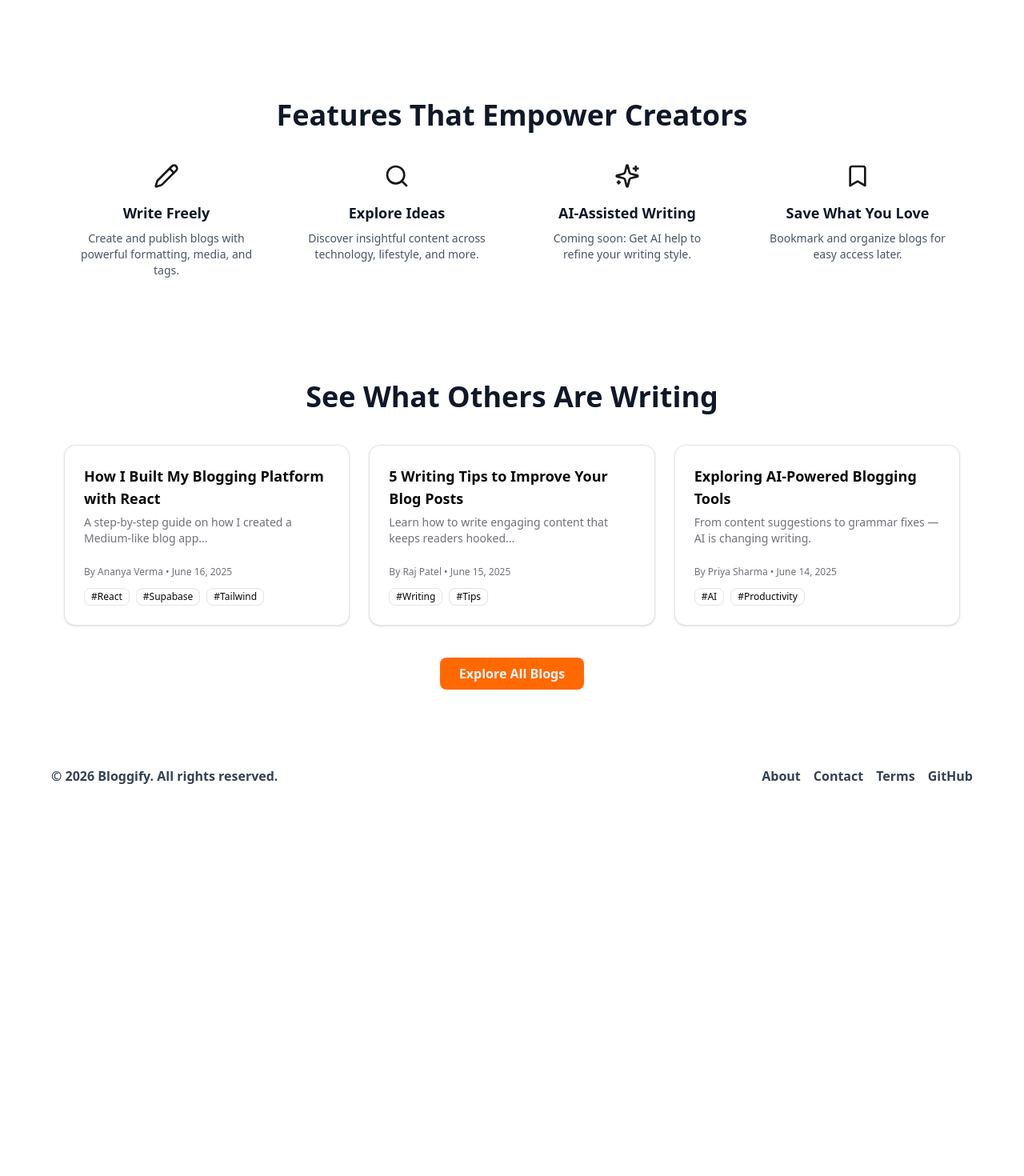
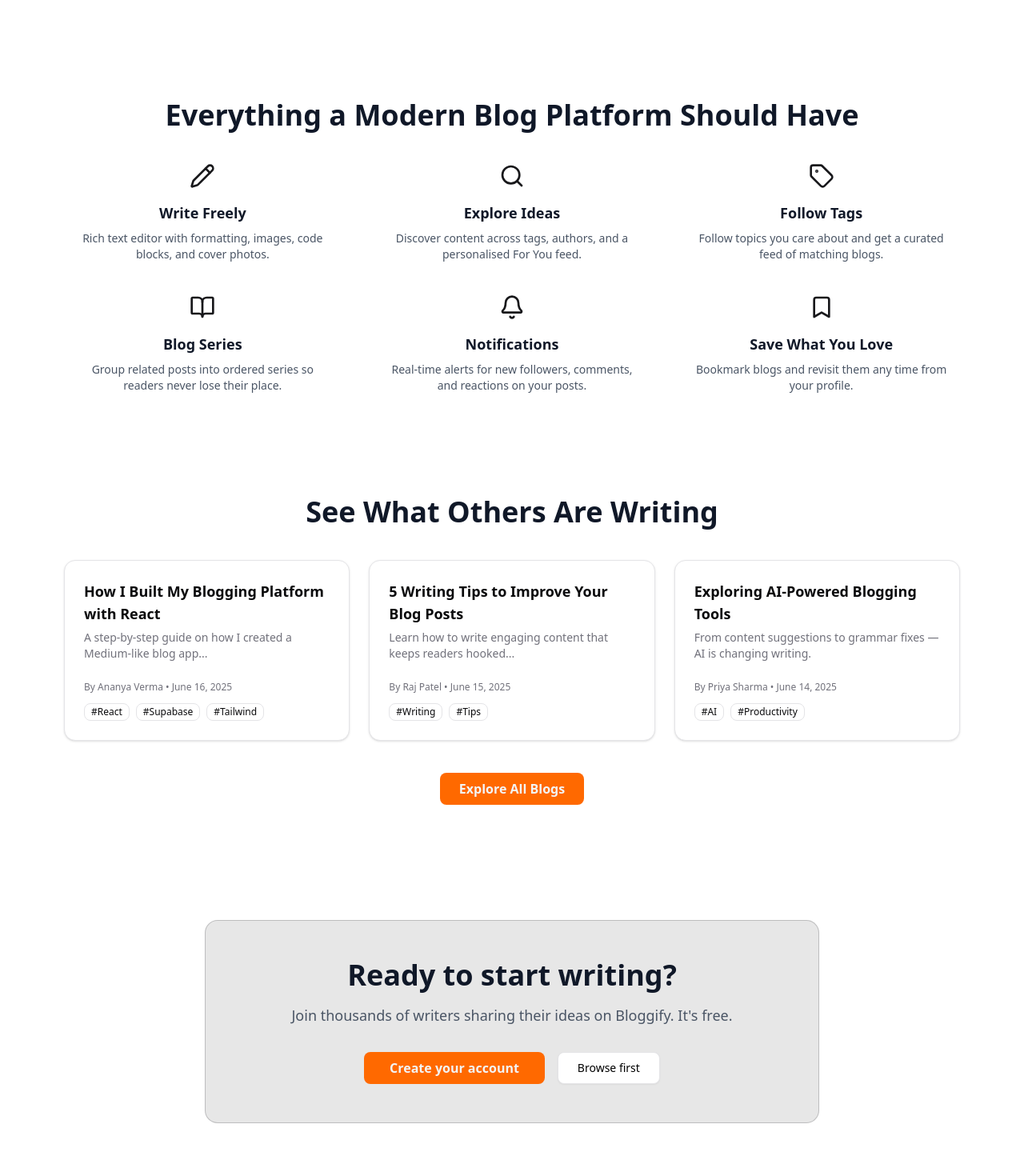
Before and after one commit to dhanunjayalakshmi/Bloggify, a React (Vite) app in the folder Blog_Frontend/: page / in a window 1280 px wide. Shown: the part 580-2050 px from the top of the page at 80% size. Before the commit the page ends 1594 px from the top, so only its background shows below. Built offline with nearby package versions, Linux system fonts and the light colour scheme; no server answers.

Commit message:
Added stats on landing page

```diff
--- a/Blog_Frontend/src/components/landingPage/BlogPreviewSection.jsx
+++ b/Blog_Frontend/src/components/landingPage/BlogPreviewSection.jsx
@@ -7,7 +7,7 @@ import {
 } from "../ui/card";
 import { Button } from "../ui/button";
 import { Badge } from "../ui/badge";
-import { useNavigate } from "react-router-dom";
+import { useModalStore } from "@/stores/modalStore";
 
 const mockBlogs = [
   {
@@ -35,7 +35,7 @@ const mockBlogs = [
 ];
 
 const BlogPreviewSection = () => {
-  const navigate = useNavigate();
+  const { openModal } = useModalStore();
 
   return (
     <section className="py-16 px-4 max-w-6xl mx-auto">
@@ -67,7 +67,7 @@ const BlogPreviewSection = () => {
       </div>
 
       <div className="flex justify-center mt-10">
-        <Button onClick={() => navigate("/home")} size="lg">
+        <Button onClick={() => openModal("login")} size="lg">
           Explore All Blogs
         </Button>
       </div>
--- /dev/null
+++ b/Blog_Frontend/src/components/landingPage/CTASection.jsx
@@ -0,0 +1,37 @@
+import { useModalStore } from "@/stores/modalStore";
+import { Button } from "../ui/button";
+
+const CTASection = () => {
+  const { openModal } = useModalStore();
+
+  return (
+    <section className="py-20 px-4">
+      <div className="max-w-3xl mx-auto text-center bg-primary/10 dark:bg-primary/5 border border-primary/20 rounded-2xl p-12">
+        <h2 className="text-3xl md:text-4xl font-bold text-gray-900 dark:text-white mb-4">
+          Ready to start writing?
+        </h2>
+        <p className="text-gray-600 dark:text-gray-400 mb-8 text-lg">
+          Join thousands of writers sharing their ideas on Bloggify. It's free.
+        </p>
+        <div className="flex gap-4 flex-wrap justify-center">
+          <Button
+            size="lg"
+            className="px-8"
+            onClick={() => openModal("signup")}
+          >
+            Create your account
+          </Button>
+          <Button
+            size="lg"
+            variant="outline"
+            onClick={() => openModal("login")}
+          >
+            Browse first
+          </Button>
+        </div>
+      </div>
+    </section>
+  );
+};
+
+export default CTASection;
--- a/Blog_Frontend/src/components/landingPage/FeaturesSection.jsx
+++ b/Blog_Frontend/src/components/landingPage/FeaturesSection.jsx
@@ -1,27 +1,40 @@
-import { Pencil, Search, Sparkles, Bookmark } from "lucide-react";
+import { Pencil, Search, Bell, Bookmark, Tag, BookOpen } from "lucide-react";
 
 const features = [
   {
     icon: <Pencil className="w-8 h-8 text-primary" />,
     title: "Write Freely",
     description:
-      "Create and publish blogs with powerful formatting, media, and tags.",
+      "Rich text editor with formatting, images, code blocks, and cover photos.",
   },
   {
     icon: <Search className="w-8 h-8 text-primary" />,
     title: "Explore Ideas",
     description:
-      "Discover insightful content across technology, lifestyle, and more.",
+      "Discover content across tags, authors, and a personalised For You feed.",
   },
   {
-    icon: <Sparkles className="w-8 h-8 text-primary" />,
-    title: "AI-Assisted Writing",
-    description: "Coming soon: Get AI help to refine your writing style.",
+    icon: <Tag className="w-8 h-8 text-primary" />,
+    title: "Follow Tags",
+    description:
+      "Follow topics you care about and get a curated feed of matching blogs.",
+  },
+  {
+    icon: <BookOpen className="w-8 h-8 text-primary" />,
+    title: "Blog Series",
+    description:
+      "Group related posts into ordered series so readers never lose their place.",
+  },
+  {
+    icon: <Bell className="w-8 h-8 text-primary" />,
+    title: "Notifications",
+    description:
+      "Real-time alerts for new followers, comments, and reactions on your posts.",
   },
   {
     icon: <Bookmark className="w-8 h-8 text-primary" />,
     title: "Save What You Love",
-    description: "Bookmark and organize blogs for easy access later.",
+    description: "Bookmark blogs and revisit them any time from your profile.",
   },
 ];
 
@@ -29,9 +42,9 @@ const FeaturesSection = () => {
   return (
     <section className="py-16 px-4 max-w-6xl mx-auto text-center">
       <h2 className="text-3xl md:text-4xl font-bold mb-10 text-gray-900 dark:text-white">
-        Features That Empower Creators
+        Everything a Modern Blog Platform Should Have
       </h2>
-      <div className="grid grid-cols-1 sm:grid-cols-2 md:grid-cols-4 gap-8">
+      <div className="grid grid-cols-1 sm:grid-cols-2 md:grid-cols-3 gap-10">
         {features.map((feature, index) => (
           <div
             key={index}
--- /dev/null
+++ b/Blog_Frontend/src/components/landingPage/PopularTagsSection.jsx
@@ -0,0 +1,45 @@
+import { useNavigate } from "react-router-dom";
+
+const TAG_COLORS = [
+  "bg-blue-100 text-blue-700 dark:bg-blue-900/40 dark:text-blue-300",
+  "bg-purple-100 text-purple-700 dark:bg-purple-900/40 dark:text-purple-300",
+  "bg-green-100 text-green-700 dark:bg-green-900/40 dark:text-green-300",
+  "bg-orange-100 text-orange-700 dark:bg-orange-900/40 dark:text-orange-300",
+  "bg-pink-100 text-pink-700 dark:bg-pink-900/40 dark:text-pink-300",
+  "bg-yellow-100 text-yellow-700 dark:bg-yellow-900/40 dark:text-yellow-300",
+  "bg-teal-100 text-teal-700 dark:bg-teal-900/40 dark:text-teal-300",
+  "bg-red-100 text-red-700 dark:bg-red-900/40 dark:text-red-300",
+  "bg-indigo-100 text-indigo-700 dark:bg-indigo-900/40 dark:text-indigo-300",
+  "bg-cyan-100 text-cyan-700 dark:bg-cyan-900/40 dark:text-cyan-300",
+];
+
+const PopularTagsSection = ({ tags = [] }) => {
+  const navigate = useNavigate();
+
+  if (!tags.length) return null;
+
+  return (
+    <section className="py-16 px-4 max-w-6xl mx-auto text-center">
+      <h2 className="text-3xl md:text-4xl font-bold mb-4 text-gray-900 dark:text-white">
+        Explore Popular Topics
+      </h2>
+      <p className="text-gray-500 dark:text-gray-400 mb-10">
+        Find blogs on the topics that matter to you
+      </p>
+      <div className="flex flex-wrap justify-center gap-3">
+        {tags.map(({ tag, count }, idx) => (
+          <button
+            key={tag}
+            onClick={() => navigate(`/tags/${tag}`)}
+            className={`px-4 py-2 rounded-full text-sm font-medium transition hover:scale-105 ${TAG_COLORS[idx % TAG_COLORS.length]}`}
+          >
+            #{tag}
+            <span className="ml-2 opacity-60 text-xs">{count}</span>
+          </button>
+        ))}
+      </div>
+    </section>
+  );
+};
+
+export default PopularTagsSection;
--- /dev/null
+++ b/Blog_Frontend/src/components/landingPage/TopAuthorsSection.jsx
@@ -0,0 +1,48 @@
+import { Users } from "lucide-react";
+import { useNavigate } from "react-router-dom";
+
+const TopAuthorsSection = ({ authors = [] }) => {
+  const navigate = useNavigate();
+
+  if (!authors.length) return null;
+
+  return (
+    <section className="py-16 px-4 max-w-6xl mx-auto">
+      <h2 className="text-3xl md:text-4xl font-bold mb-10 text-center text-gray-900 dark:text-white">
+        Top Authors
+      </h2>
+      <div className="grid grid-cols-1 sm:grid-cols-2 md:grid-cols-4 gap-6">
+        {authors.map((author) => (
+          <div
+            key={author.id}
+            onClick={() => navigate(`/users/${author.id}`)}
+            className="flex flex-col items-center text-center p-6 rounded-xl bg-gray-50 dark:bg-gray-900 border border-gray-100 dark:border-gray-700 cursor-pointer hover:border-primary transition"
+          >
+            <img
+              src={
+                author.avatar ||
+                "https://encrypted-tbn0.gstatic.com/images?q=tbn:ANd9GcRcKpkc_AQKNOt8OsfV3wsfDGOrr-SkE_MRcg&s"
+              }
+              alt={author.name}
+              className="w-16 h-16 rounded-full object-cover mb-3"
+            />
+            <h3 className="font-semibold text-gray-900 dark:text-white">
+              {author.name}
+            </h3>
+            {author.bio && (
+              <p className="text-xs text-gray-500 dark:text-gray-400 mt-1 line-clamp-2">
+                {author.bio}
+              </p>
+            )}
+            <div className="flex items-center gap-1 mt-3 text-xs text-muted-foreground">
+              <Users className="w-3 h-3" />
+              <span>{author.followers_count ?? 0} followers</span>
+            </div>
+          </div>
+        ))}
+      </div>
+    </section>
+  );
+};
+
+export default TopAuthorsSection;
--- /dev/null
+++ b/Blog_Frontend/src/hooks/usePublicStats.js
@@ -0,0 +1,19 @@
+import { useEffect, useState } from "react";
+import api from "@/lib/apiClient";
+
+const usePublicStats = () => {
+  const [data, setData] = useState(null);
+  const [loading, setLoading] = useState(true);
+
+  useEffect(() => {
+    api
+      .get("/public/stats")
+      .then((res) => setData(res.data))
+      .catch((err) => console.error("Failed to fetch public stats:", err))
+      .finally(() => setLoading(false));
+  }, []);
+
+  return { data, loading };
+};
+
+export default usePublicStats;
--- a/Blog_Frontend/src/pages/LandingPage/LandingPage.jsx
+++ b/Blog_Frontend/src/pages/LandingPage/LandingPage.jsx
@@ -1,6 +1,10 @@
 import BlogPreviewSection from "@/components/landingPage/BlogPreviewSection";
 import FeaturesSection from "@/components/landingPage/FeaturesSection";
 import HeroSection from "@/components/landingPage/HeroSection";
+import TopAuthorsSection from "@/components/landingPage/TopAuthorsSection";
+import PopularTagsSection from "@/components/landingPage/PopularTagsSection";
+import CTASection from "@/components/landingPage/CTASection";
+import usePublicStats from "@/hooks/usePublicStats";
 import { useAuthStore } from "@/stores/authStore";
 import { useEffect } from "react";
 import { useNavigate } from "react-router-dom";
@@ -9,6 +13,7 @@ const LandingPage = () => {
   const user = useAuthStore((state) => state?.user);
   const token = useAuthStore((state) => state?.token);
   const navigate = useNavigate();
+  const { data } = usePublicStats();
 
   useEffect(() => {
     if (user && token) {
@@ -18,9 +23,12 @@ const LandingPage = () => {
 
   return (
     <div className="min-h-screen bg-white dark:bg-gray-800 text-black dark:text-white">
-      <HeroSection />
+      <HeroSection stats={data?.stats ?? null} />
       <FeaturesSection />
       <BlogPreviewSection />
+      <TopAuthorsSection authors={data?.topAuthors ?? []} />
+      <PopularTagsSection tags={data?.popularTags ?? []} />
+      <CTASection />
     </div>
   );
 };
```
Also changed, not shown: Blog_Frontend/src/components/landingPage/HeroSection.jsx (+33 -4 lines), 1 other file (tests, documents, lock files or other folders).
